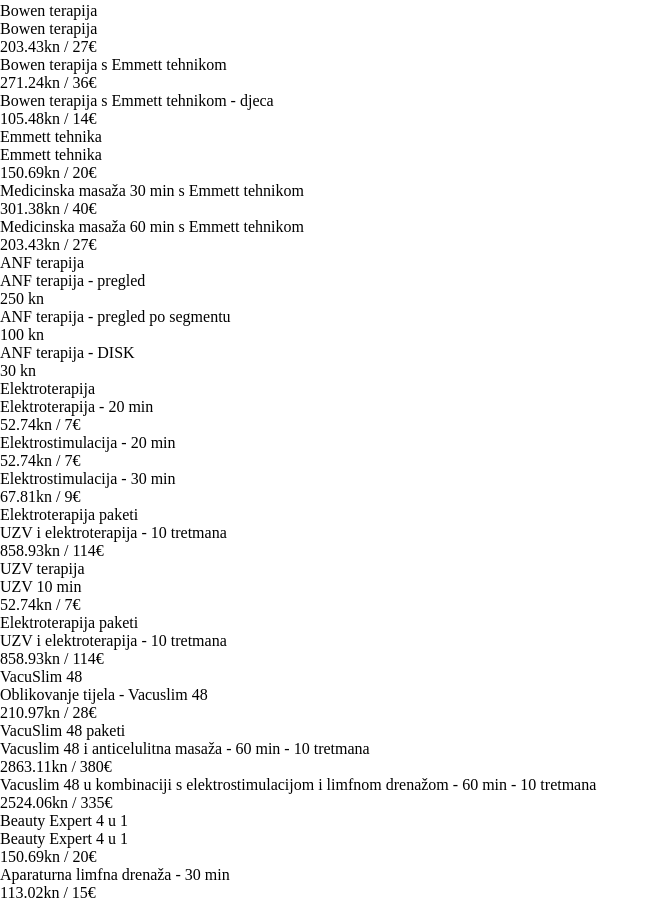
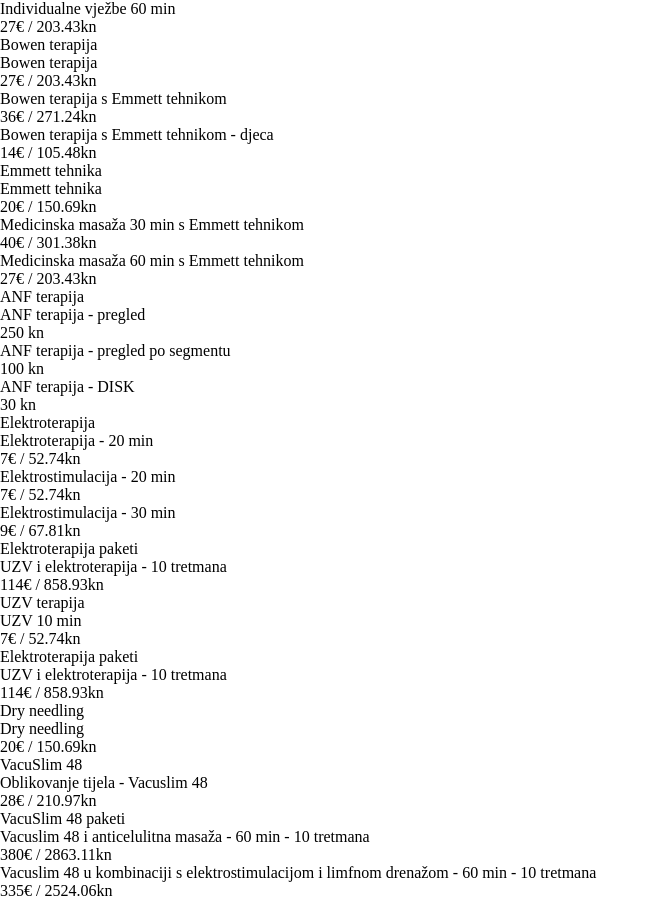
Before and after one commit to Inspirium/fizioaktiv, a Nuxt app: page /cjenik in a window 1280 px wide. Shown: the part 1311-2212 px from the top of the page, without its empty margins (0-660 px from the left). Built offline with nearby package versions, Linux system fonts and the light colour scheme.

Commit message:
Dryneedling new service

```diff
--- a/pages/cjenik.vue
+++ b/pages/cjenik.vue
@@ -38,7 +38,8 @@
 
     <div class="max-w-2xl mx-auto bg-white sm:py-8 sm:px-6 lg:max-w-7xl">
       <h2 class="font-barlow font-light uppercase text-gray-700 text-6xl mb-4 px-4 text-center">Usluge</h2>
-      <p class="text-gray-400 text-2xl mb-8 px-4">Za umirovljenike odobravamo <span class="font-medium text-fizio-500">10% popusta</span> na sve cijene usluga</p>
+      <p class="text-gray-400 text-2xl mb-4 px-4">Za umirovljenike odobravamo <span class="font-medium text-fizio-500">10% popusta</span> na sve cijene usluga</p>
+      <p class="text-gray-400 text-xl mb-6 px-4">Tečaj: 1 EUR = 7,53450 HRK</p>
       <div class="">
         <div class="table-fixed m-auto sm:w-1/2">
           <div class="border-t border-gray-200 divide-y divide-gray-200">
--- a/pages/kontakt.vue
+++ b/pages/kontakt.vue
@@ -124,7 +124,9 @@
           </button>
         </form>
       </div>
-<!--      <div v-if="errorr" class="">-->
+    </transition>
+
+    <!--      <div v-if="errorr" class="">-->
 <!--        <div class="max-w-2xl mx-auto bg-white sm:py-8 sm:px-6 lg:max-w-7xl">-->
 <!--          <img class="mx-auto h-40 w-40 rounded-full xl:w-56 xl:h-56 mb-10" src="/komadi_okrugla.jpg" alt="" />-->
 
@@ -146,7 +148,6 @@
         </div>
 
       </div>
-    </transition>
     <Contact />
     <iframe class="w-full aspect-video" src="https://www.google.com/maps/embed?pb=!1m18!1m12!1m3!1d1390.8500307999261!2d15.894702766910317!3d45.79723640789946!2m3!1f0!2f0!3f0!3m2!1i1024!2i768!4f13.1!3m3!1m2!1s0x4765d142af7bb635%3A0xa428577856383472!2sGyms4you%20Zagreb%20(Nova%20Galerija)!5e0!3m2!1sen!2shr!4v1642581500243!5m2!1sen!2shr" width="600" height="450" style="border:0;" allowfullscreen="" loading="lazy" />
   </div>
--- a/pages/onama.vue
+++ b/pages/onama.vue
@@ -25,7 +25,7 @@
           <img class="mx-auto h-40 w-40 rounded-full xl:w-56 xl:h-56" src="/josipa.jpg" alt="" />
           <h2 class="mt-6 text-fizio-500">Josipa Ćosić</h2>
           <p class="text-lg uppercase -mt-1">Baccalaureus fizioterapije</p>
-          <p class="text-lg mt-1">ANF Pain terapeut</p>
+          <p class="text-lg mt-1">ANF Pain terapeut, Dry needling</p>
           <p class="mt-5 font-open text-left text-lg text-gray-700 leading-8">Josipa Ćosić već je krajem osnovne škole znala da se želi baviti fizioterapijom te je završila Srednju školu za fizioterapeutskog tehničara, a potom i Zdravstveno veleučilište 2004. godine, stekavši titulu stručne prvostupnice fizioterapije. Svoje bogato radno iskustvo počela je graditi u fitness klubu, a usavršavala tijekom 13 godina rada u privatnoj Poliklinici za fizikalnu medicinu i rehabilitaciju.
           </p>
           <p class="mt-5 font-open text-left text-lg text-gray-700 leading-8">Svakodnevni rad s klijentima potaknuo ju je na daljnje nadograđivanje formalnog obrazovanja te je pohađala i završila tečajeve:</p>
--- /dev/null
+++ b/pages/usluge/dryneedling.vue
@@ -0,0 +1,41 @@
+
+<script setup lang="ts">
+import { ref, defineProps, watch, defineComponent, h } from 'vue'
+import Hero from '~/components/Hero'
+import Contact from '~/components/Contact'
+import Contentlead from '~/components/Contentlead'
+import Tim from '~/components/Tim'
+import Pricelist from '~/components/Pricelist'
+import Services from '~/components/Services'
+</script>
+
+
+<template>
+  <div class="">
+    <Hero :image="'../dryneedling.jpg'">
+      <slot>
+        <span class="hero-supertitle">Tretman za bol i napetost mišića</span>
+        <h1 class="hero-title ">
+          <span>Dry needling</span>
+        </h1>
+        <p class="hero-subtitle">
+          Iskusite dobrobiti dry needlinga za ublažavanje boli i poboljšani opseg pokreta
+        </p>
+      </slot>
+    </Hero>
+    <main>
+      <div class="grid lg:grid-cols-[2rem_auto_250px_800px_250px_auto_2rem] mx-auto text-left text-gray-600 font-open space-y-5 px-6">
+        <p class="lead">Dry needling je vrlo učinkovit tretman za one koji pate od kronične boli. Tehnika uključuje korištenje tankih igala za stimuliranje specifičnih okidačkih točaka (trigger points) u tijelu, pružajući olakšanje od boli i nelagode.</p>
+        <p class="lg:col-start-4 text-lg">Dry needling pokazao se posebno učinkovitim u liječenju mišićno-koštanih bolova, poput bolova u leđima i vratu, kao i kroničnih glavobolja i migrena. Također se može koristiti za poboljšanje mobilnosti i raspona pokreta, što omogućuje veću sposobnost obavljanja svakodnevnih aktivnosti.</p>
+        <p class="lg:col-start-4 text-lg">Naši iskusni i obučeni praktičari koriste dry needling kako bi ciljali na uzrok vaše boli, pružajući dugotrajno olakšanje i poboljšano opće zdravlje i dobrobit. Posjetite nas i sami otkrijte prednosti dry needlinga.
+        </p>
+             </div>
+      <a href="/kontakt" class="inline-block px-8 mt-16 mb-8 bg-gradient-to-r from-orange-500 to-rose-500 rounded-md shadow py-4 text-2xl sm:text-3xl uppercase font-medium text-white text-center transition duration-400 hover:to-rose-600 ">Rezerviraj termin!</a>
+    </main>
+    <Contentlead :image="'/dryneedling.jpg'" :content="'Za razliku od tradicionalne akupunkture, dry needling temelji se na načelima zapadne medicine i fokusira se na specifične mišićne okidačke točke'"/>
+    <Pricelist pricelistPart="dryneedling"></Pricelist>
+    <Contact />
+    <Services />
+    <Tim />
+  </div>
+</template>
--- a/stores/services.ts
+++ b/stores/services.ts
@@ -59,6 +59,14 @@
         slug: 'uvzterapija',
         image: '/ultrazvuk.jpg',
       },
+      {
+        id: 8,
+        href: '#',
+        title: 'Dry needling',
+        short_dec: 'Revolucionarna terapija koja koristi tanke, sterilne igle za ciljanje i oslobađanje zategnutih, čvornih mišića. Umetanjem igala u okidačke točke možemo potaknuti prirodni odgovor tijela na iscjeljenje i ublažiti bol i ukočenost',
+        slug: 'dryneedling',
+        image: '/dryneedling.jpg',
+      },
     ],
     ljepota: [
       {
@@ -99,26 +107,26 @@
         {
           name: 'Medicinske masaže',
           items: [
-            { name: 'Medicinska masaža-ciljana 15 min', price: '82.88kn / 11€' },
-            { name: 'Medicinska masaža 30 min', price: '150.69kn / 20€' },
-            { name: 'Medicinska masaža 45 min', price: '203.43kn / 27€' },
-            { name: 'Medicinska masaža 60 min', price: '248.64kn / 33€' },
-            { name: 'Anticelulitna masaža 30 min', price: '150.69kn / 20€' },
-            { name: 'Medicinska masaža 30 min s Emmett tehnikom', price: '301.38kn / 40€' },
-            { name: 'Medicinska masaža 60 min s Emmett tehnikom', price: '203.43kn / 27€' },
+            { name: 'Medicinska masaža-ciljana 15 min', price: '11€ / 82.88kn' },
+            { name: 'Medicinska masaža 30 min', price: '20€ / 150.69kn' },
+            { name: 'Medicinska masaža 45 min', price: '27€ / 203.43kn' },
+            { name: 'Medicinska masaža 60 min', price: '33€ / 248.64kn' },
+            { name: 'Anticelulitna masaža 30 min', price: '20€ / 150.69kn' },
+            { name: 'Medicinska masaža 30 min s Emmett tehnikom', price: '30€ / 226.04kn' },
+            { name: 'Medicinska masaža 60 min s Emmett tehnikom', price: '40€ / 301.38kn' },
           ],
         },
         {
           name: 'Sportske masaže',
           items: [
-            { name: 'Sportska masaža 30 min', price: '180.83kn / 24€' },
-            { name: 'Sportska masaža 45 min', price: '263.71kn / 35€' },
+            { name: 'Sportska masaža 30 min', price: '24€ / 180.83kn' },
+            { name: 'Sportska masaža 45 min', price: '35€ / 263.71kn' },
           ],
         },
         {
           name: 'Medicinske masaže paketi',
           items: [
-            { name: 'Medicinska masaža 30 min — 5 tretmana', price: '602.76kn / 80€' },
+            { name: 'Medicinska masaža 30 min — 5 tretmana', price: '80€ / 602.76kn' },
           ],
         }
       ],
@@ -126,9 +134,9 @@
         {
           name: 'Vježbe',
           items: [
-            { name: 'Individualne vježbe 30 min', price: '105.48kn / 14€' },
-            { name: 'Individualne vježbe 45 min', price: '150.69kn / 20€' },
-            { name: 'Individualne vježbe 60 min', price: '203.43kn / 27€' },
+            { name: 'Individualne vježbe 30 min', price: '14€ / 105.48kn' },
+            { name: 'Individualne vježbe 45 min', price: '20€ / 150.69kn' },
+            { name: 'Individualne vježbe 60 min', price: '27€ / 203.43kn' },
           ],
         },
       ],
@@ -136,9 +144,9 @@
         {
           name: 'Bowen terapija',
           items: [
-            { name: 'Bowen terapija', price: '203.43kn / 27€' },
-            { name: 'Bowen terapija s Emmett tehnikom', price: '271.24kn / 36€' },
-            { name: 'Bowen terapija s Emmett tehnikom - djeca', price: '105.48kn / 14€' },
+            { name: 'Bowen terapija', price: '27€ / 203.43kn' },
+            { name: 'Bowen terapija s Emmett tehnikom', price: '36€ / 271.24kn' },
+            { name: 'Bowen terapija s Emmett tehnikom - djeca', price: '14€ / 105.48kn' },
           ],
         },
       ],
@@ -146,9 +154,9 @@
         {
           name: 'Emmett tehnika',
           items: [
-            { name: 'Emmett tehnika', price: '150.69kn / 20€' },
-            { name: 'Medicinska masaža 30 min s Emmett tehnikom', price: '301.38kn / 40€' },
-            { name: 'Medicinska masaža 60 min s Emmett tehnikom', price: '203.43kn / 27€' },
+            { name: 'Emmett tehnika', price: '20€ / 150.69kn' },
+            { name: 'Medicinska masaža 30 min s Emmett tehnikom', price: '40€ / 301.38kn' },
+            { name: 'Medicinska masaža 60 min s Emmett tehnikom', price: '27€ / 203.43kn' },
           ],
         },
       ],
@@ -166,15 +174,15 @@
         {
           name: 'Elektroterapija',
           items: [
-            { name: 'Elektroterapija - 20 min', price: '52.74kn / 7€' },
-            { name: 'Elektrostimulacija - 20 min', price: '52.74kn / 7€' },
-            { name: 'Elektrostimulacija - 30 min', price: '67.81kn / 9€' },
+            { name: 'Elektroterapija - 20 min', price: '7€ / 52.74kn' },
+            { name: 'Elektrostimulacija - 20 min', price: '7€ / 52.74kn' },
+            { name: 'Elektrostimulacija - 30 min', price: '9€ / 67.81kn' },
           ],
         },
         {
           name: 'Elektroterapija paketi',
           items: [
-            { name: 'UZV i elektroterapija - 10 tretmana', price: '858.93kn / 114€' },
+            { name: 'UZV i elektroterapija - 10 tretmana', price: '114€ / 858.93kn' },
           ],
         }
       ],
@@ -182,29 +190,37 @@
         {
           name: 'UZV terapija',
           items: [
-            { name: 'UZV 10 min', price: '52.74kn / 7€' },
+            { name: 'UZV 10 min', price: '7€ / 52.74kn' },
           ],
         },
         {
           name: 'Elektroterapija paketi',
           items: [
-            { name: 'UZV i elektroterapija - 10 tretmana', price: '858.93kn / 114€' },
+            { name: 'UZV i elektroterapija - 10 tretmana', price: '114€ / 858.93kn' },
           ],
         }
+      ],
+      dryneedling: [
+        {
+          name: 'Dry needling',
+          items: [
+            { name: 'Dry needling', price: '20€ / 150.69kn' },
+          ],
+        },
       ],
       vacuslim: [
         {
           name: 'VacuSlim 48',
           items: [
-            { name: 'Oblikovanje tijela - Vacuslim 48', price: '210.97kn / 28€' },
+            { name: 'Oblikovanje tijela - Vacuslim 48', price: '28€ / 210.97kn' },
 
           ],
         },
         {
           name: 'VacuSlim 48 paketi',
           items: [
-            { name: 'Vacuslim 48 i anticelulitna masaža - 60 min - 10 tretmana', price: '2863.11kn / 380€' },
-            { name: 'Vacuslim 48 u kombinaciji s elektrostimulacijom i limfnom drenažom - 60 min - 10 tretmana', price: '2524.06kn / 335€' },
+            { name: 'Vacuslim 48 i anticelulitna masaža - 60 min - 10 tretmana', price: '380€ / 2863.11kn' },
+            { name: 'Vacuslim 48 u kombinaciji s elektrostimulacijom i limfnom drenažom - 60 min - 10 tretmana', price: '335€ / 2524.06kn' },
           ],
         }
       ],
@@ -212,14 +228,14 @@
         {
           name: 'Beauty Expert 4 u 1',
           items: [
-            { name: 'Beauty Expert 4 u 1', price: '150.69kn / 20€' },
-            { name: 'Aparaturna limfna drenaža - 30 min', price: '113.02kn / 15€' },
+            { name: 'Beauty Expert 4 u 1', price: '20€ / 150.69kn' },
+            { name: 'Aparaturna limfna drenaža - 30 min', price: '15€ / 113.02kn' },
           ],
         },
         {
           name: 'Beauty Expert 4 u 1 paketi',
           items: [
-            { name: 'Beauty Expert 4 u 1 program mršavljenja - 45-60min - 10 tretmana', price: '1205.52kn / 160€' },
+            { name: 'Beauty Expert 4 u 1 program mršavljenja - 45-60min - 10 tretmana', price: '160€ / 1205.52kn' },
           ],
         }
       ],
@@ -227,13 +243,13 @@
         {
           name: 'Anticelulitna masaža',
           items: [
-            { name: 'Anticelulitna masaža - 30 min', price: '150.69kn / 20€' },
+            { name: 'Anticelulitna masaža - 30 min', price: '20€ / 150.69kn' },
           ],
         },
         {
           name: 'Anticelulitna masaža paketi',
           items: [
-            { name: 'Anticelulitna masaža - 10 tretmana', price: '1205.52kn / 160€' },
+            { name: 'Anticelulitna masaža - 10 tretmana', price: '160€ / 1205.52kn' },
           ],
         }
 
@@ -242,7 +258,7 @@
         {
           name: 'Limfna drenaža',
           items: [
-            { name: 'Aparaturna limfna drenaža - 30 min', price: '113.02kn / 15€' },
+            { name: 'Aparaturna limfna drenaža - 30 min', price: '15€ / 113.02kn' },
           ],
         },
       ],
```
Also changed, not shown: public/dryneedling-m.jpg (added), public/dryneedling.jpg (added).
